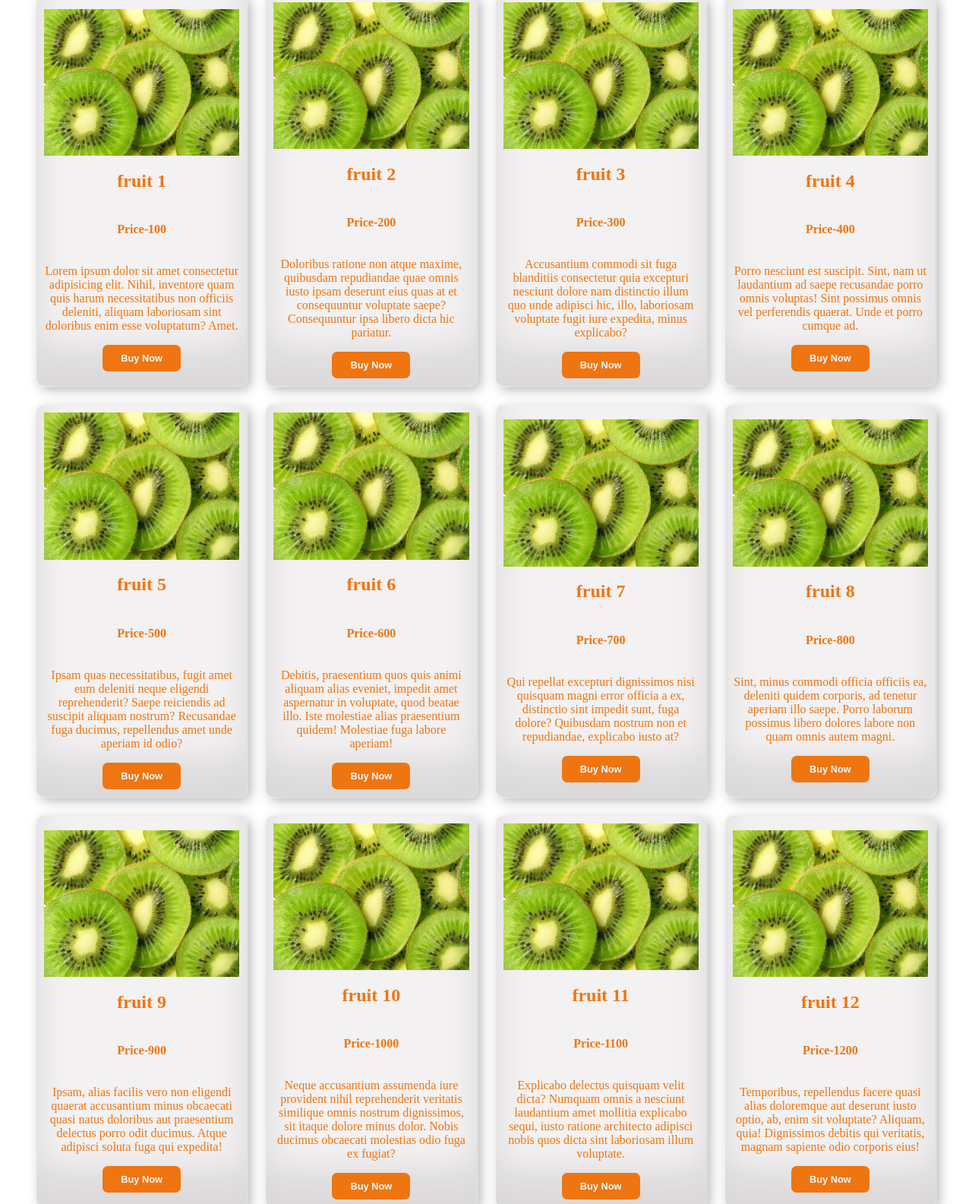
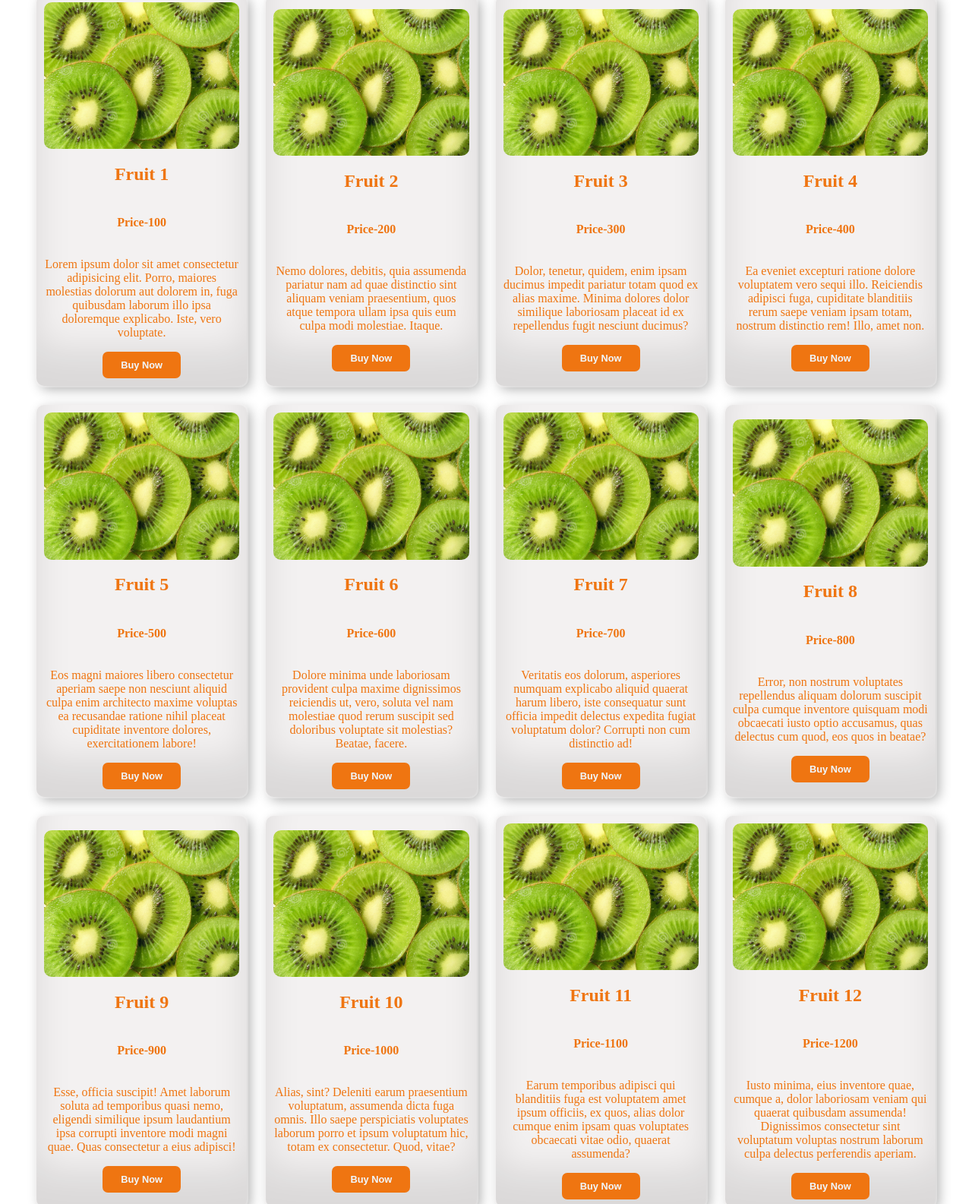
Before and after one commit to rayhan60611/p_hero_module8, a plain HTML site: page index.html in a window 1280 px wide. Shown: the part 45-1630 px from the top of the page at 76% size. Drawn offline with Linux system fonts and the light colour scheme.

Commit message:
Css Grid card styling with animation modify img and padding

```diff
--- a/index.html
+++ b/index.html
@@ -40,6 +40,7 @@
       }
       .container .card img {
         width: 100%;
+        border-radius: 10px;
       }
 
       .container .card button {
@@ -91,133 +92,134 @@
     <div class="container">
       <div class="card">
         <img src="images/fruit.jpg" alt="" />
-        <h2>fruit 1</h2>
+        <h2>Fruit 1</h2>
         <h4>Price-100</h4>
         <p>
-          Lorem ipsum dolor sit amet consectetur adipisicing elit. Nihil,
-          inventore quam quis harum necessitatibus non officiis deleniti,
-          aliquam laboriosam sint doloribus enim esse voluptatum? Amet.
+          Lorem ipsum dolor sit amet consectetur adipisicing elit. Porro,
+          maiores molestias dolorum aut dolorem in, fuga quibusdam laborum illo
+          ipsa doloremque explicabo. Iste, vero voluptate.
         </p>
         <button>Buy Now</button>
       </div>
       <div class="card">
         <img src="images/fruit.jpg" alt="" />
-        <h2>fruit 2</h2>
+        <h2>Fruit 2</h2>
         <h4>Price-200</h4>
         <p>
-          Doloribus ratione non atque maxime, quibusdam repudiandae quae omnis
-          iusto ipsam deserunt eius quas at et consequuntur voluptate saepe?
-          Consequuntur ipsa libero dicta hic pariatur.
+          Nemo dolores, debitis, quia assumenda pariatur nam ad quae distinctio
+          sint aliquam veniam praesentium, quos atque tempora ullam ipsa quis
+          eum culpa modi molestiae. Itaque.
         </p>
         <button>Buy Now</button>
       </div>
       <div class="card">
         <img src="images/fruit.jpg" alt="" />
-        <h2>fruit 3</h2>
+        <h2>Fruit 3</h2>
         <h4>Price-300</h4>
         <p>
-          Accusantium commodi sit fuga blanditiis consectetur quia excepturi
-          nesciunt dolore nam distinctio illum quo unde adipisci hic, illo,
-          laboriosam voluptate fugit iure expedita, minus explicabo?
+          Dolor, tenetur, quidem, enim ipsam ducimus impedit pariatur totam quod
+          ex alias maxime. Minima dolores dolor similique laboriosam placeat id
+          ex repellendus fugit nesciunt ducimus?
         </p>
         <button>Buy Now</button>
       </div>
       <div class="card">
         <img src="images/fruit.jpg" alt="" />
-        <h2>fruit 4</h2>
+        <h2>Fruit 4</h2>
         <h4>Price-400</h4>
         <p>
-          Porro nesciunt est suscipit. Sint, nam ut laudantium ad saepe
-          recusandae porro omnis voluptas! Sint possimus omnis vel perferendis
-          quaerat. Unde et porro cumque ad.
+          Ea eveniet excepturi ratione dolore voluptatem vero sequi illo.
+          Reiciendis adipisci fuga, cupiditate blanditiis rerum saepe veniam
+          ipsam totam, nostrum distinctio rem! Illo, amet non.
         </p>
         <button>Buy Now</button>
       </div>
       <div class="card">
         <img src="images/fruit.jpg" alt="" />
-        <h2>fruit 5</h2>
+        <h2>Fruit 5</h2>
         <h4>Price-500</h4>
         <p>
-          Ipsam quas necessitatibus, fugit amet eum deleniti neque eligendi
-          reprehenderit? Saepe reiciendis ad suscipit aliquam nostrum?
-          Recusandae fuga ducimus, repellendus amet unde aperiam id odio?
+          Eos magni maiores libero consectetur aperiam saepe non nesciunt
+          aliquid culpa enim architecto maxime voluptas ea recusandae ratione
+          nihil placeat cupiditate inventore dolores, exercitationem labore!
         </p>
         <button>Buy Now</button>
       </div>
       <div class="card">
         <img src="images/fruit.jpg" alt="" />
-        <h2>fruit 6</h2>
+        <h2>Fruit 6</h2>
         <h4>Price-600</h4>
         <p>
-          Debitis, praesentium quos quis animi aliquam alias eveniet, impedit
-          amet aspernatur in voluptate, quod beatae illo. Iste molestiae alias
-          praesentium quidem! Molestiae fuga labore aperiam!
+          Dolore minima unde laboriosam provident culpa maxime dignissimos
+          reiciendis ut, vero, soluta vel nam molestiae quod rerum suscipit sed
+          doloribus voluptate sit molestias? Beatae, facere.
         </p>
         <button>Buy Now</button>
       </div>
       <div class="card">
         <img src="images/fruit.jpg" alt="" />
-        <h2>fruit 7</h2>
+        <h2>Fruit 7</h2>
         <h4>Price-700</h4>
         <p>
-          Qui repellat excepturi dignissimos nisi quisquam magni error officia a
-          ex, distinctio sint impedit sunt, fuga dolore? Quibusdam nostrum non
-          et repudiandae, explicabo iusto at?
+          Veritatis eos dolorum, asperiores numquam explicabo aliquid quaerat
+          harum libero, iste consequatur sunt officia impedit delectus expedita
+          fugiat voluptatum dolor? Corrupti non cum distinctio ad!
         </p>
         <button>Buy Now</button>
       </div>
       <div class="card">
         <img src="images/fruit.jpg" alt="" />
-        <h2>fruit 8</h2>
+        <h2>Fruit 8</h2>
         <h4>Price-800</h4>
         <p>
-          Sint, minus commodi officia officiis ea, deleniti quidem corporis, ad
-          tenetur aperiam illo saepe. Porro laborum possimus libero dolores
-          labore non quam omnis autem magni.
+          Error, non nostrum voluptates repellendus aliquam dolorum suscipit
+          culpa cumque inventore quisquam modi obcaecati iusto optio accusamus,
+          quas delectus cum quod, eos quos in beatae?
         </p>
         <button>Buy Now</button>
       </div>
       <div class="card">
         <img src="images/fruit.jpg" alt="" />
-        <h2>fruit 9</h2>
+        <h2>Fruit 9</h2>
         <h4>Price-900</h4>
         <p>
-          Ipsam, alias facilis vero non eligendi quaerat accusantium minus
-          obcaecati quasi natus doloribus aut praesentium delectus porro odit
-          ducimus. Atque adipisci soluta fuga qui expedita!
+          Esse, officia suscipit! Amet laborum soluta ad temporibus quasi nemo,
+          eligendi similique ipsum laudantium ipsa corrupti inventore modi magni
+          quae. Quas consectetur a eius adipisci!
         </p>
         <button>Buy Now</button>
       </div>
       <div class="card">
         <img src="images/fruit.jpg" alt="" />
-        <h2>fruit 10</h2>
+        <h2>Fruit 10</h2>
         <h4>Price-1000</h4>
         <p>
-          Neque accusantium assumenda iure provident nihil reprehenderit
-          veritatis similique omnis nostrum dignissimos, sit itaque dolore minus
-          dolor. Nobis ducimus obcaecati molestias odio fuga ex fugiat?
+          Alias, sint? Deleniti earum praesentium voluptatum, assumenda dicta
+          fuga omnis. Illo saepe perspiciatis voluptates laborum porro et ipsum
+          voluptatum hic, totam ex consectetur. Quod, vitae?
         </p>
         <button>Buy Now</button>
       </div>
       <div class="card">
         <img src="images/fruit.jpg" alt="" />
-        <h2>fruit 11</h2>
+        <h2>Fruit 11</h2>
         <h4>Price-1100</h4>
         <p>
-          Explicabo delectus quisquam velit dicta? Numquam omnis a nesciunt
-          laudantium amet mollitia explicabo sequi, iusto ratione architecto
-          adipisci nobis quos dicta sint laboriosam illum voluptate.
+          Earum temporibus adipisci qui blanditiis fuga est voluptatem amet
+          ipsum officiis, ex quos, alias dolor cumque enim ipsam quas voluptates
+          obcaecati vitae odio, quaerat assumenda?
         </p>
         <button>Buy Now</button>
       </div>
       <div class="card">
         <img src="images/fruit.jpg" alt="" />
-        <h2>fruit 12</h2>
+        <h2>Fruit 12</h2>
         <h4>Price-1200</h4>
         <p>
-          Temporibus, repellendus facere quasi alias doloremque aut deserunt
-          iusto optio, ab, enim sit voluptate? Aliquam, quia! Dignissimos
-          debitis qui veritatis, magnam sapiente odio corporis eius!
+          Iusto minima, eius inventore quae, cumque a, dolor laboriosam veniam
+          qui quaerat quibusdam assumenda! Dignissimos consectetur sint
+          voluptatum voluptas nostrum laborum culpa delectus perferendis
+          aperiam.
         </p>
         <button>Buy Now</button>
       </div>
```
